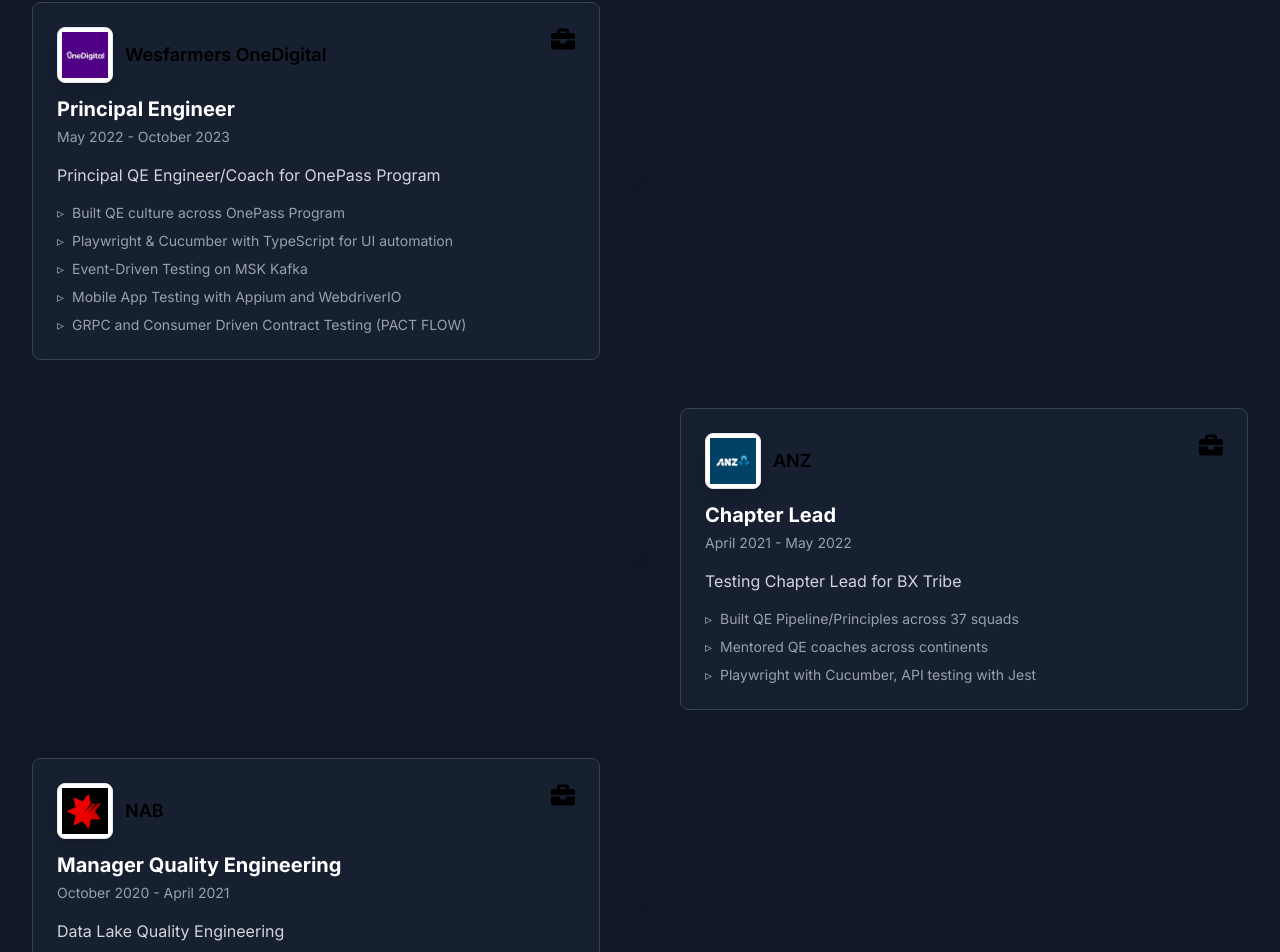
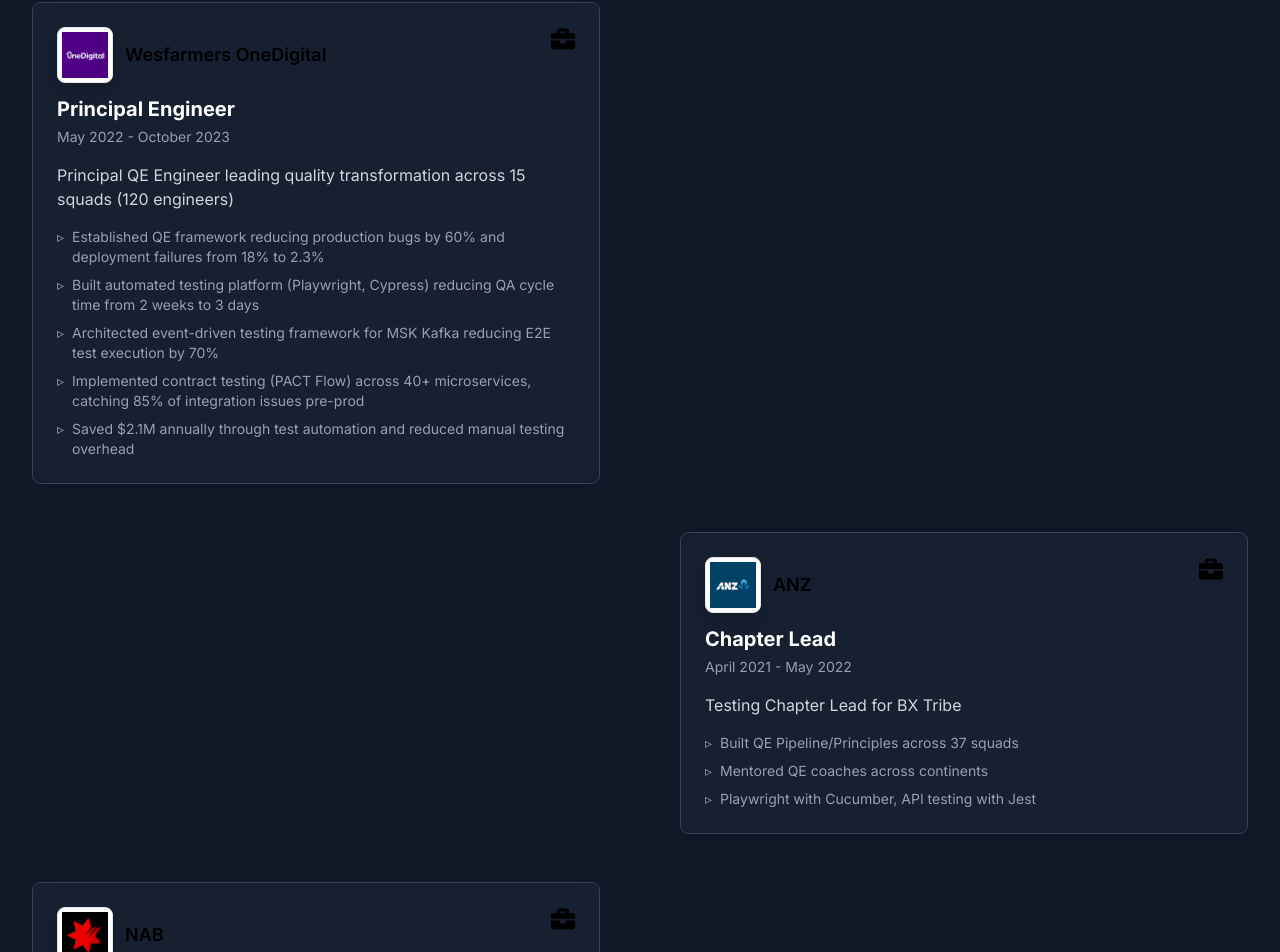
Before and after one commit to manishmitra017/my-resume, a Next.js app: page / in a window 1280 px wide. Shown: the part 4168-5120 px from the top of the page. Built offline with nearby package versions, Linux system fonts and the light colour scheme.

Commit message:
chore: more changes

```diff
--- a/components/Experience.tsx
+++ b/components/Experience.tsx
@@ -46,13 +46,13 @@
         {
           title: "Principal Engineer",
           period: "May 2022 - October 2023",
-          description: "Principal QE Engineer/Coach for OnePass Program",
+          description: "Principal QE Engineer leading quality transformation across 15 squads (120 engineers)",
           highlights: [
-            "Built QE culture across OnePass Program",
-            "Playwright & Cucumber with TypeScript for UI automation",
-            "Event-Driven Testing on MSK Kafka",
-            "Mobile App Testing with Appium and WebdriverIO",
-            "GRPC and Consumer Driven Contract Testing (PACT FLOW)",
+            "Established QE framework reducing production bugs by 60% and deployment failures from 18% to 2.3%",
+            "Built automated testing platform (Playwright, Cypress) reducing QA cycle time from 2 weeks to 3 days",
+            "Architected event-driven testing framework for MSK Kafka reducing E2E test execution by 70%",
+            "Implemented contract testing (PACT Flow) across 40+ microservices, catching 85% of integration issues pre-prod",
+            "Saved $2.1M annually through test automation and reduced manual testing overhead",
           ],
         },
       ],
```
